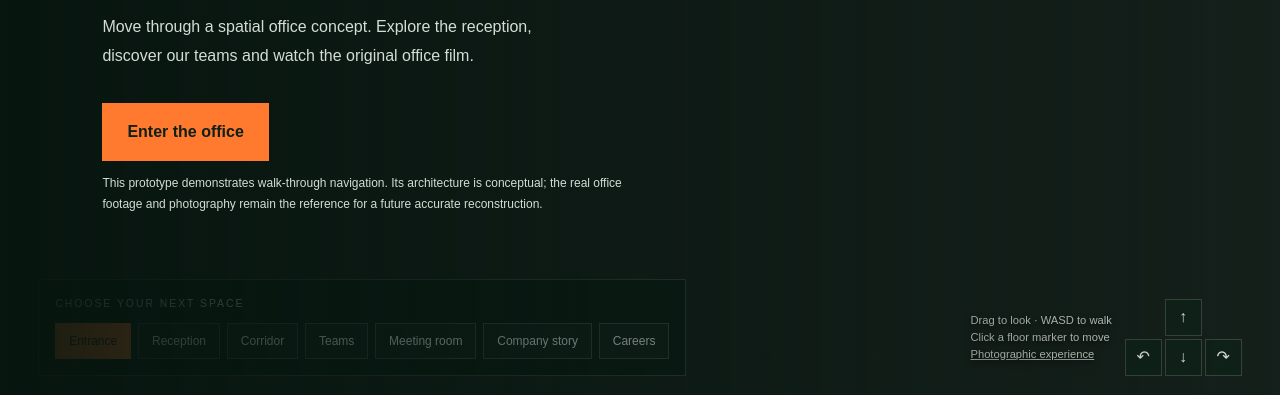
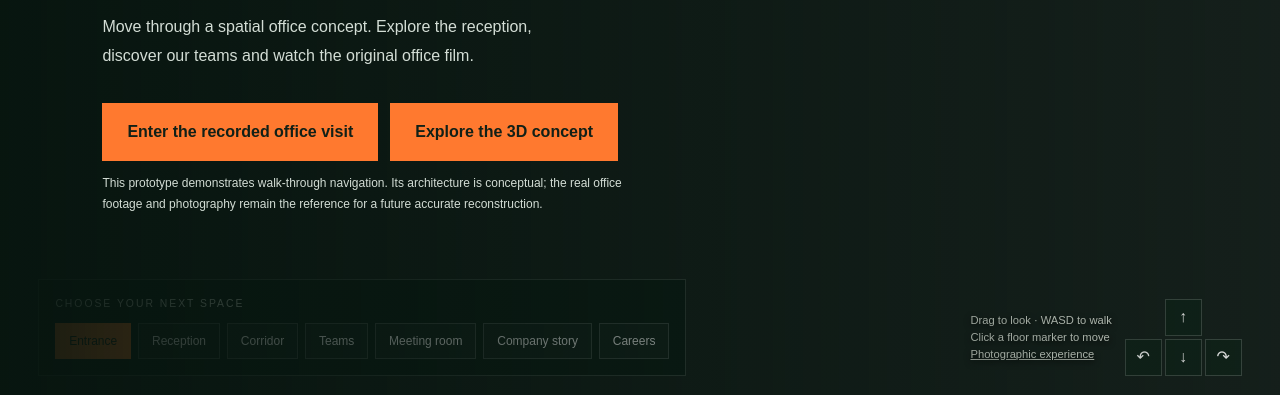
Before and after one commit to zorkocode-coder/zorko-limited-website, a website: page dist/office-tour.html in a window 1280 px wide. Shown: the part 405-800 px from the top of the page. Drawn offline with nearby package versions, Linux system fonts and the light colour scheme.

Commit message:
Make the recorded visit accessible at the preview entrance

```diff
--- a/dist/office-tour.html
+++ b/dist/office-tour.html
@@ -14,7 +14,7 @@ header{position:fixed;z-index:5;inset:0 0 auto;padding:1.5rem 3vw;display:flex;j
 <p class="concept">Conceptual 3D layout.<br>Connected to original office imagery.<br>Not a verified office reconstruction.</p>
 <div id="hotspots"></div>
 <div class="bottom"><div class="navigator"><p>Choose your next space</p><nav class="rooms" aria-label="Office destinations"><button class="room" data-room="entrance" aria-current="location">Entrance</button><button class="room" data-room="reception">Reception</button><button class="room" data-room="corridor">Corridor</button><button class="room" data-room="people">Teams</button><button class="room" data-room="meeting">Meeting room</button><button class="room" data-room="story">Company story</button><button class="room" data-room="careers">Careers</button></nav></div><div class="movement"><div class="hint">Drag to look · WASD to walk<br>Click a floor marker to move<br><a href="office-tour-film.html">Photographic experience</a></div><div class="pad" aria-label="Movement controls"><button data-key="w" aria-label="Walk forward">↑</button><button data-key="a" aria-label="Turn left">↶</button><button data-key="s" aria-label="Walk backward">↓</button><button data-key="d" aria-label="Turn right">↷</button></div></div></div>
-<div id="entry"><div class="welcome"><p class="eyebrow">An invitation into our world</p><h2>Step inside.<br>Meet <em>ZORKO.</em></h2><p>Move through a spatial office concept. Explore the reception, discover our teams and watch the original office film.</p><button class="primary" id="start" disabled>Loading the office…</button><p class="entry-note">This prototype demonstrates walk-through navigation. Its architecture is conceptual; the real office footage and photography remain the reference for a future accurate reconstruction.</p></div></div>
+<div id="entry"><div class="welcome"><p class="eyebrow">An invitation into our world</p><h2>Step inside.<br>Meet <em>ZORKO.</em></h2><p>Move through a spatial office concept. Explore the reception, discover our teams and watch the original office film.</p><a class="primary" style="display:inline-block;margin-right:12px" href="ZORKO-office-visit.html">Enter the recorded office visit</a><button class="primary" id="start" disabled>Loading the office…</button><p class="entry-note">This prototype demonstrates walk-through navigation. Its architecture is conceptual; the real office footage and photography remain the reference for a future accurate reconstruction.</p></div></div>
 <div class="status" id="status" role="status" hidden></div>
 <dialog id="detail" aria-labelledby="detail-title"><div class="dialog-head"><h2 id="detail-title">Inside ZORKO</h2><button class="glass" id="close">Close</button></div><div class="dialog-body" id="detail-body"></div></dialog>
 <script type="module">
@@ -125,7 +125,7 @@ world.addEventListener('pointerdown',e=>{if(!started||detail.open)return;drag={i
 world.addEventListener('pointermove',e=>{if(!drag||drag.id!==e.pointerId)return;yaw-=(e.clientX-drag.x)*.004;pitch=THREE.MathUtils.clamp(pitch-(e.clientY-drag.y)*.003,-.7,.7);drag.x=e.clientX;drag.y=e.clientY;route=[];segment=null});
 world.addEventListener('pointerup',e=>{if(!drag)return;const click=Math.hypot(e.clientX-drag.startX,e.clientY-drag.startY)<8;drag=null;world.classList.remove('dragging');if(click){pointer.set(e.clientX/innerWidth*2-1,-e.clientY/innerHeight*2+1);raycaster.setFromCamera(pointer,camera);const hits=raycaster.intersectObjects(markers);if(hits[0])go(hits[0].object.userData.room)}});
 world.addEventListener('pointercancel',()=>{drag=null;world.classList.remove('dragging')});
-$('#start').disabled=false;$('#start').textContent='Enter the office';$('#start').addEventListener('click',()=>{started=true;$('#entry').hidden=true;go('reception')});
+$('#start').disabled=false;$('#start').textContent='Explore the 3D concept';$('#start').addEventListener('click',()=>{started=true;$('#entry').hidden=true;go('reception')});
 window.addEventListener('resize',()=>{camera.aspect=innerWidth/innerHeight;camera.updateProjectionMatrix();renderer.setSize(innerWidth,innerHeight)});
 const projection=new THREE.Vector3();
 function animate(time){requestAnimationFrame(animate);const dt=Math.min((time-previousTime)/1000,.05);previousTime=time;
```
